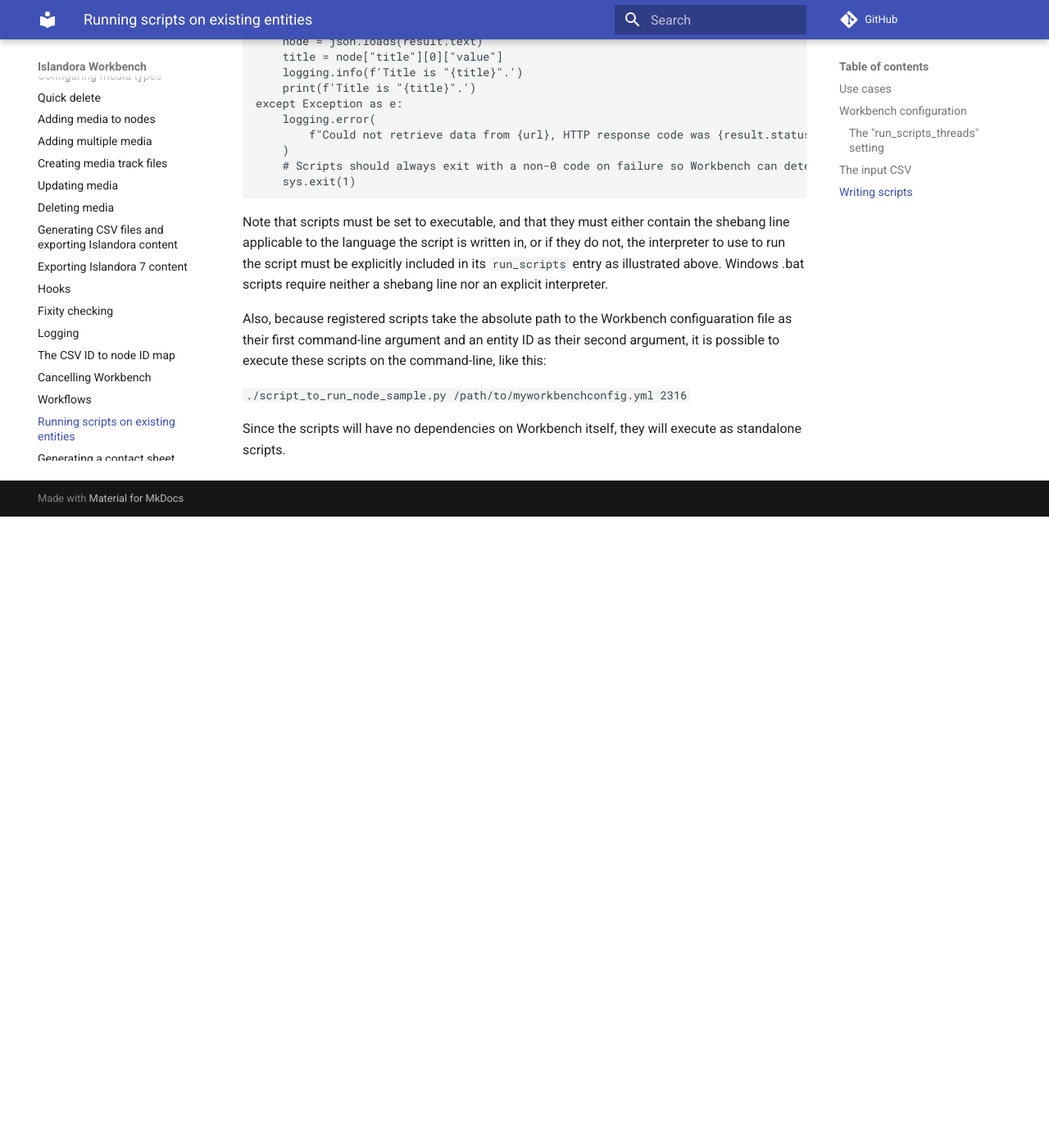
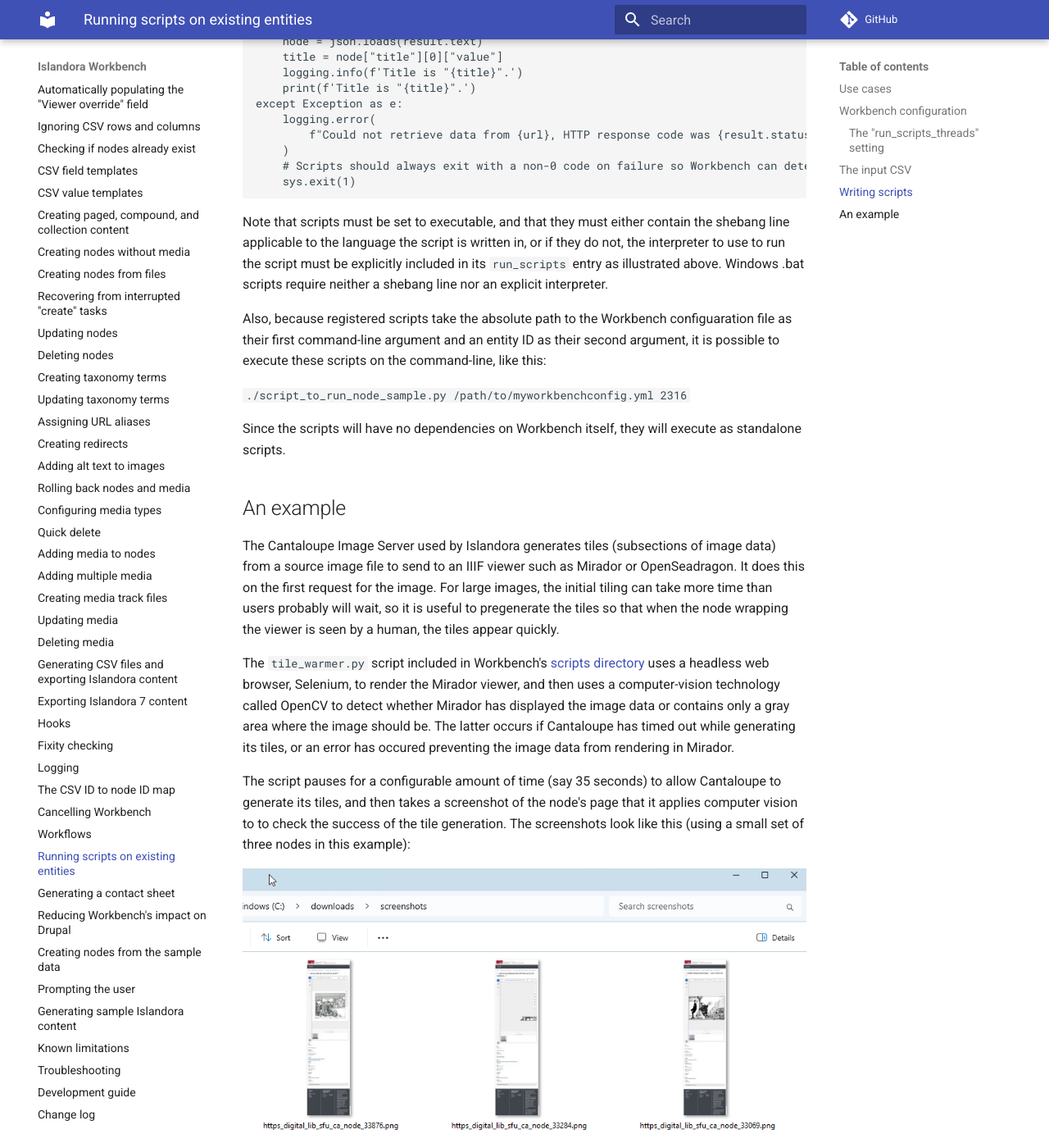
Before and after one commit to mjordan/islandora_workbench_docs, an MkDocs documentation site: the page built from docs/running_scripts.md, in a window 1280 px wide and 1400 px high, scrolled down 3936 px. Shown: the whole window at 82% size. Built offline with MkDocs 1.6.1 and Material for MkDocs 9.7.7, drawn with Linux system fonts in a browser that asks for light colours; comment, search, counter and statistics services are not loaded; before the commit the page ends 4566 px from its top, so only the background shows below that; some of the changed text lies outside the part shown.

Commit message:
Updated docs on running scripts to include tile_warmer.py example.

````diff
--- a/docs/running_scripts.md
+++ b/docs/running_scripts.md
@@ -53,7 +53,7 @@
 
 ## The input CSV
 
-The input CSV requires only a single column named either `node_id`, `media_id`, or `term_id`, depending on the value of `run_scripts_entity_type`. Because `run_scripts` tasks ignore all other columns, you can use the CSV generated by Workbench's rollback functionality, or a CSV created during an `export_csv` task. You can use a [Google Sheet](/islandora_workbench_docs/preparing_data/#using-a-google-sheet-as-the-input-csv-file) or an [Excel file](/islandora_workbench_docs/preparing_data/#using-an-excel-file-as-the-input-csv-file) as the input CSV.
+The input CSV requires only a single column named either `node_id`, `media_id`, or `term_id`, depending on the value of `run_scripts_entity_type`. Because `run_scripts` tasks ignore all other columns, you can use the CSV generated by Workbench's rollback functionality, or a CSV created during an `export_csv` task. You can use a [Google Sheet](/islandora_workbench_docs/preparing_data/#using-a-google-sheet-as-the-input-csv-file) or an [Excel file](/islandora_workbench_docs/preparing_data/#using-an-excel-file-as-the-input-csv-file) as the input CSV. Values in the `node_id`/`media_id`/`term_id` can be simple numeric IDs or full URLs/aliases.
 
 You can [comment out rows](/islandora_workbench_docs/ignoring_csv_rows_and_columns/#commenting-out-csv-rows) of your CSV to skip processing them, [process row ranges](/islandora_workbench_docs/ignoring_csv_rows_and_columns/#using-csv-row-ranges), and process a [list of specific rows](/islandora_workbench_docs/ignoring_csv_rows_and_columns/#processing-specific-csv-rows). All of these options are available:
 
@@ -147,3 +147,37 @@
 `./script_to_run_node_sample.py /path/to/myworkbenchconfig.yml 2316`
 
 Since the scripts will have no dependencies on Workbench itself, they will execute as standalone scripts.
+
+## An example
+
+The Cantaloupe Image Server used by Islandora generates tiles (subsections of image data) from a source image file to send to an IIIF viewer such as Mirador or OpenSeadragon. It does this on the first request for the image. For large images, the initial tiling can take more time than users probably will wait, so it is useful to pregenerate the tiles so that when the node wrapping the viewer is seen by a human, the tiles appear quickly.
+
+The `tile_warmer.py` script included in Workbench's [scripts directory](https://github.com/mjordan/islandora_workbench/blob/main/scripts/tile_warmer.py) uses a headless web browser, Selenium, to render the Mirador viewer, and then uses a computer-vision technology called OpenCV to detect whether Mirador has displayed the image data or contains only a gray area where the image should be. The latter occurs if Cantaloupe has timed out while generating its tiles, or an error has occured preventing the image data from rendering in Mirador.
+
+The script pauses for a configurable amount of time (say 35 seconds) to allow Cantaloupe to generate its tiles, and then takes a screenshot of the node's page that it applies computer vision to to check the success of the tile generation. The screenshots look like this (using a small set of three nodes in this example):
+
+![Some simple screenshots](images/tiler_screenshots.png)
+
+The Workbench configuration file that runs this script looks like this:
+
+```yaml
+task: run_scripts
+host: https://digital.lib.sfu.ca
+username: xxxxxxxxx
+password: xxxxxxxxx
+
+input_csv: tile_warmer_nids.csv
+run_scripts_entity_type: node
+run_scripts_threads: 2
+run_scripts:
+  - /usr/bin/python /home/mark/hacking/islandora_workbench/scripts/tile_warmer.py
+```
+
+In the directory illustrated above, the screenshot on the left and the one on the right show that Mirador contains complete image data. Those tiles in the Mirador viewer will render faster for the first human viewer since the tiles have been fully pregenerated by the `tile_warmer.py` script. The middle image appears incomplete. The script can detect this via OpenCV and log that it has detected a large gray area. Running the script on that node again will likely generate all of its tiles.
+
+A possible workflow for running the script over a collection of image or page nodes is to use the rollback file generated during a `create` task as the input CSV for the `tile_warmer.py` script.
+
+A couple of things to note about this example:
+
+- The `tile_warmer.py` script uses several Python libraries you will need to install - [selenium](https://pypi.org/project/selenium/), [opencv](https://pypi.org/project/opencv-python/), and [numpy](https://pypi.org/project/numpy/).
+- Setting the `run_scripts_threads` to more than 2 or 3 can put considerable strain on your Islandora server.
````
Also changed, not shown: docs/images/tiler_screenshots.png (added).
